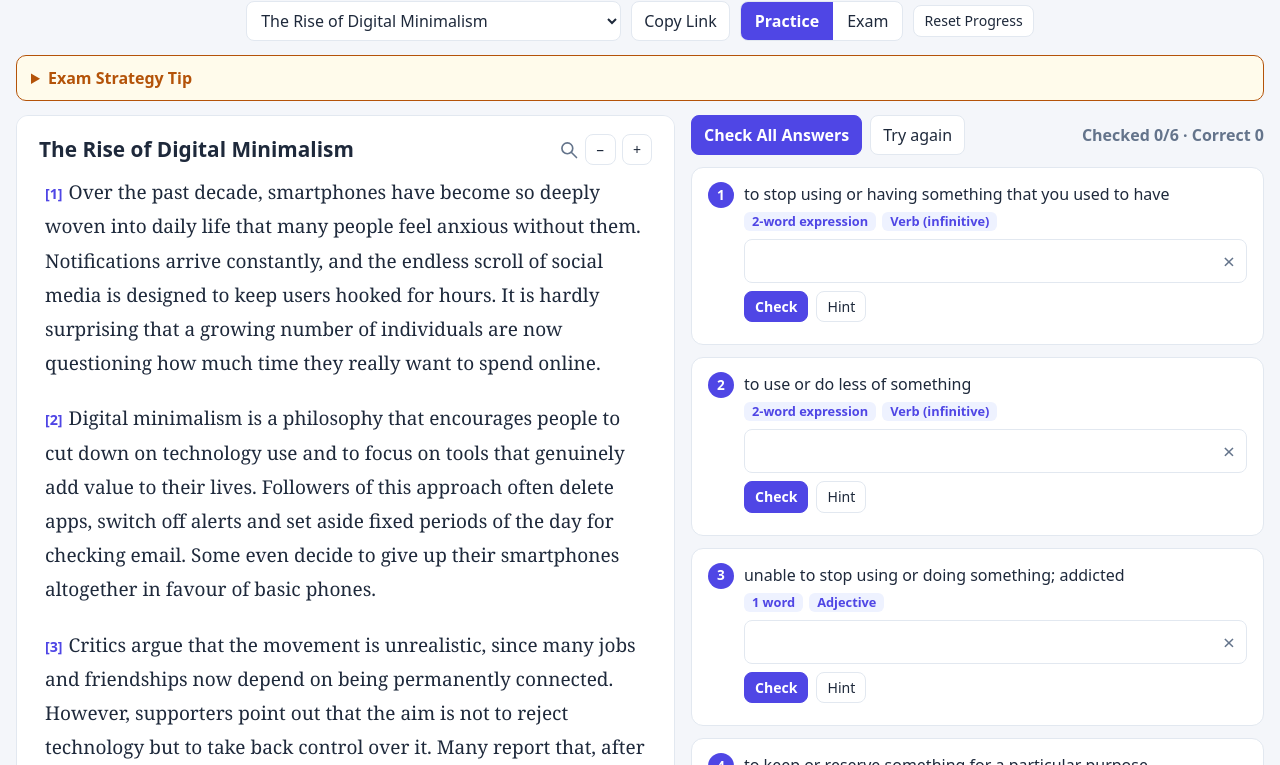
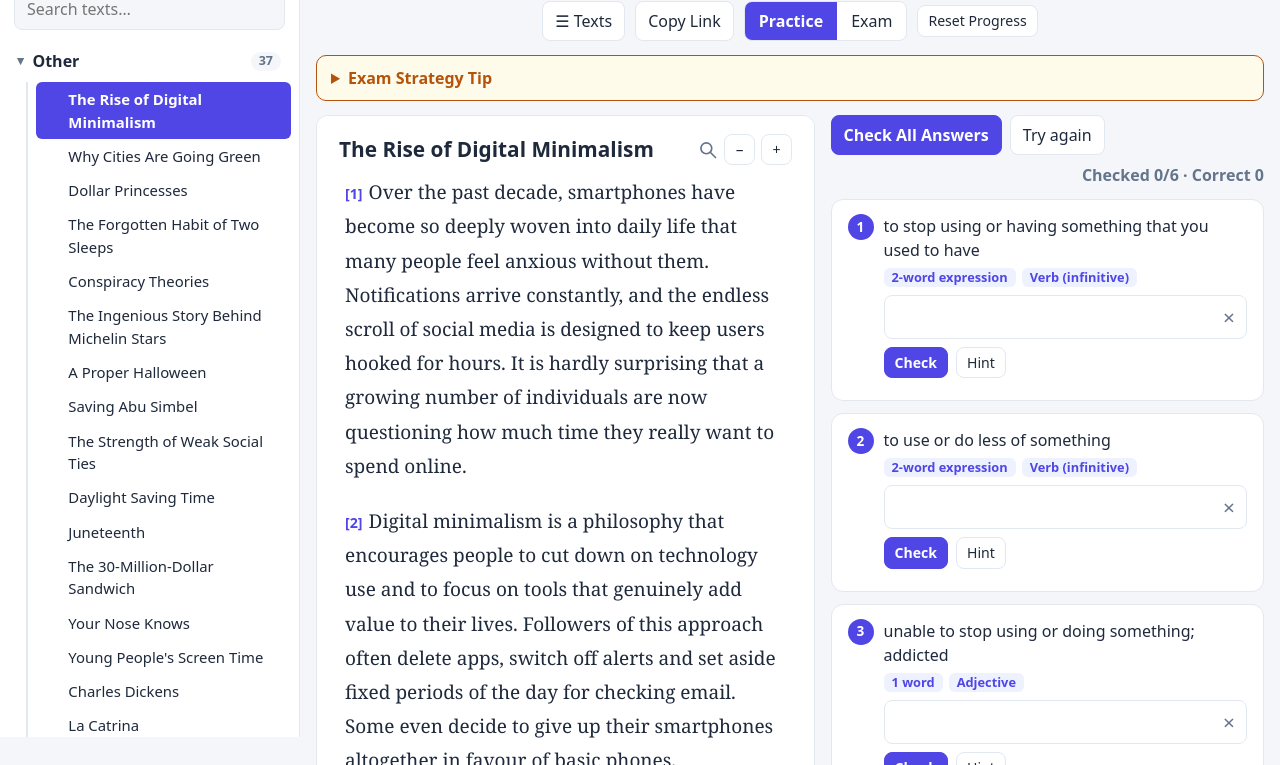
Before and after one commit to sergioreygodoy-edu/wordfindertrainer, a plain HTML site: page index.html in a window 1280 px wide. Shown: the part 63-828 px from the top of the page. Drawn offline with Linux system fonts and the light colour scheme.

Commit message:
Add files via upload

```diff
--- a/index.html
+++ b/index.html
@@ -4,7 +4,6 @@
 <meta charset="utf-8">
 <meta name="viewport" content="width=device-width, initial-scale=1">
 <title>PAU Vocabulary Trainer</title>
-<link rel="icon" type="image/x-icon" href="favicon.ico">
 <style>
 :root{--bg:#f4f6fa;--card:#fff;--ink:#1e293b;--mut:#64748b;--line:#e2e8f0;--pri:#4f46e5;--pri-ink:#fff;--soft:#eef2ff;--ok:#047857;--okbg:#ecfdf5;--bad:#be123c;--badbg:#fff1f2;--warn:#b45309;--warnbg:#fffbeb;--fs:19px;color-scheme:light}
 [data-theme=dark]{--bg:#161616;--card:#222;--ink:#e6e6e6;--mut:#a1a1a1;--line:#3a3a3a;--pri:#d4d4d4;--pri-ink:#161616;--soft:#2f2f2f;--ok:#4ade80;--okbg:#14261b;--bad:#fb7185;--badbg:#2b1a1e;--warn:#fbbf24;--warnbg:#2b2512;color-scheme:dark}
@@ -12,7 +11,40 @@
 body{margin:0;background:var(--bg);color:var(--ink);font:16px/1.5 system-ui,-apple-system,"Segoe UI",Roboto,sans-serif;transition:background .25s,color .25s}
 button,select,input{font:inherit;color:inherit}
 :focus-visible{outline:3px solid var(--pri);outline-offset:2px}
-.wrap{max-width:1280px;margin:0 auto;padding:16px}
+.wrap{max-width:1280px;margin:0 auto;padding:16px;width:100%;min-width:0}
+.layout{--sw:300px;display:grid;grid-template-columns:var(--sw) 1fr;min-height:100vh;transition:grid-template-columns .25s}
+.layout.closed{--sw:0px}
+#side{background:var(--card);border-right:1px solid var(--line);position:sticky;top:0;height:100vh;overflow:hidden auto;display:flex;flex-direction:column}
+.layout.closed #side{visibility:hidden;transition:transform .25s,visibility 0s .25s}
+.sh{display:flex;justify-content:space-between;align-items:center;padding:14px 16px 8px}
+.sh strong{font-size:1.05rem}
+#x{display:none}
+.search{margin:4px 14px 10px;padding:8px 12px;border:1px solid var(--line);border-radius:8px;background:var(--bg);width:calc(100% - 28px)}
+nav{padding:0 8px 24px;flex:1}
+.cat-h{width:100%;display:flex;align-items:center;gap:8px;background:none;border:0;border-radius:8px;padding:9px 10px;cursor:pointer;text-align:left;font-weight:600}
+.cat-h:hover{background:var(--soft)}
+.chev{transition:transform .2s;color:var(--mut);font-size:.8rem}
+.cat.open .chev{transform:rotate(90deg)}
+.cnt{margin-left:auto;font-size:.78rem;font-weight:600;color:var(--mut);background:var(--bg);border-radius:10px;padding:0 8px}
+.cat ul{list-style:none;margin:0 0 6px 18px;padding:0 0 0 8px;border-left:2px solid var(--line);display:none}
+.cat.open ul{display:block}
+.item{width:100%;display:flex;gap:6px;background:none;border:0;border-radius:6px;padding:6px 10px;cursor:pointer;text-align:left;font-size:.93rem}
+.item:hover{background:var(--soft)}
+.item.cur{background:var(--pri);color:var(--pri-ink);font-weight:600}
+.tick{width:1.1em;flex:none;color:var(--ok);font-weight:700}
+.item.cur .tick{color:inherit}
+.ttl{flex:1}
+.sc{margin-left:auto;font-size:.78rem;color:var(--mut)}
+.item.cur .sc{color:inherit}
+.none{padding:12px;color:var(--mut)}
+.back{display:none}
+@media(max-width:800px){
+  .layout{grid-template-columns:1fr}
+  #side{position:fixed;inset:0 auto 0 0;width:min(86vw,320px);z-index:5;transform:translateX(-100%);transition:transform .25s,visibility 0s .25s;visibility:hidden;box-shadow:4px 0 24px rgba(0,0,0,.3)}
+  .layout:not(.closed) #side{transform:none;visibility:visible;transition:transform .25s}
+  .layout:not(.closed) .back{display:block;position:fixed;inset:0;background:rgba(0,0,0,.45);z-index:4}
+  #x{display:block}
+}
 .top{display:grid;grid-template-columns:1fr auto 1fr;align-items:center;gap:12px}
 .top h1{grid-column:2;text-align:center}
 .tools{grid-column:3;justify-self:end;display:flex;align-items:center;gap:8px}
@@ -46,7 +78,8 @@ body.exam .timer{display:inline-flex}
 .tip summary{cursor:pointer;font-weight:600;color:var(--warn)}
 .tip ul{margin:8px 0 2px;padding-left:20px}
 .split{display:grid;gap:16px;grid-template-columns:1fr}
-@media(min-width:900px){.split{grid-template-columns:1.15fr 1fr;align-items:start}.read{position:sticky;top:12px;max-height:calc(100vh - 24px);overflow:auto}}
+@media(min-width:1200px){.split{grid-template-columns:1.15fr 1fr;align-items:start}.read{position:sticky;top:12px;max-height:calc(100vh - 24px);overflow:auto}}
+@media(min-width:900px) and (max-width:1199.98px){.layout.closed .split{grid-template-columns:1.15fr 1fr;align-items:start}.layout.closed .read{position:sticky;top:12px;max-height:calc(100vh - 24px);overflow:auto}}
 .card,.q,.read{background:var(--card);border:1px solid var(--line);border-radius:12px}
 .read{padding:18px 22px}
 .rh{display:flex;justify-content:space-between;align-items:flex-start;gap:10px;flex-wrap:wrap;margin-bottom:8px}
@@ -89,7 +122,14 @@ body.exam .practice{display:none!important}
 </style>
 </head>
 <body>
-<div class="wrap" id="app">
+<div class="layout" id="app">
+<aside id="side" aria-label="Texts by topic">
+  <div class="sh"><strong>Texts</strong><button class="btn sm" id="x" type="button" aria-label="Close menu">✕</button></div>
+  <input class="search" id="q" type="search" placeholder="Search texts…" aria-label="Search texts" autocomplete="off">
+  <nav id="nav"></nav>
+</aside>
+<div class="back" id="back"></div>
+<div class="wrap">
   <div class="top">
     <h1>PAU Vocabulary Trainer</h1>
     <div class="tools">
@@ -104,8 +144,7 @@ body.exam .practice{display:none!important}
     </div>
   </div>
   <div class="bar">
-    <label for="sel" class="hide">Choose a text</label>
-    <select id="sel"></select>
+    <button class="btn" id="tog" type="button" aria-controls="side" aria-expanded="true">☰ Texts</button>
     <button class="btn" id="copy" type="button">Copy Link</button>
     <div class="seg" role="group" aria-label="Mode">
       <button type="button" id="mPractice" aria-pressed="true">Practice</button>
@@ -148,6 +187,7 @@ body.exam .practice{display:none!important}
     </section>
   </div>
 </div>
+</div>
 <div class="toast" id="toast" role="status"></div>
 
 <script src="texts.js"></script>
@@ -158,7 +198,7 @@ body.exam .practice{display:none!important}
   function h(t, c, x) { var e = document.createElement(t); if (c) e.className = c; if (x != null) e.textContent = x; return e; }
 
   function fail(detail) {
-    document.getElementById("app").innerHTML = "";
+    var a = document.getElementById("app"); a.innerHTML = ""; a.className = "wrap";
     var d = h("div", "err");
     d.append(h("h2", null, "The texts could not be loaded"),
       h("p", null, "Check that texts.js is in the same folder as index.html and that it has no typos. The most common mistake is a missing comma or quotation mark between texts."),
@@ -204,14 +244,48 @@ body.exam .practice{display:none!important}
   /* ---------- state ---------- */
   var cur, st, lastInput = null;
 
+  var mobile = window.matchMedia("(max-width:800px)"), layout = $("#app"), navBuilt = false;
+  function setOpen(sec, on) { sec.classList.toggle("open", on); sec.firstChild.setAttribute("aria-expanded", String(on)); }
+  function setSide(open, persist) {
+    layout.classList.toggle("closed", !open);
+    $("#tog").setAttribute("aria-expanded", String(open));
+    if (persist && !mobile.matches) { store.side = open; save(); }
+  }
+  /* Groups texts by their "category" field: categories appear in order of first use; no category -> "Other" */
+  function buildNav() {
+    var groups = [], by = {}, nav = $("#nav");
+    EXERCISES_DATA.forEach(function (ex) {
+      var n = ex.category || "Other";
+      if (!by[n]) { by[n] = { name: n, items: [] }; groups.push(by[n]); }
+      by[n].items.push(ex);
+    });
+    groups.forEach(function (g) {
+      var sec = h("section", "cat"), btn = h("button", "cat-h"), ul = h("ul");
+      btn.type = "button"; btn.setAttribute("aria-expanded", "false");
+      btn.append(h("span", "chev", "▸"), h("span", null, g.name), h("span", "cnt", g.items.length));
+      btn.addEventListener("click", function () { setOpen(sec, !sec.classList.contains("open")); });
+      g.items.forEach(function (ex) {
+        var li = h("li"), b = h("button", "item");
+        b.type = "button"; b.dataset.id = ex.id;
+        b.append(h("span", "tick"), h("span", "ttl", ex.title), h("span", "sc"));
+        b.addEventListener("click", function () { load(ex.id); if (mobile.matches) setSide(false); });
+        li.append(b); ul.append(li);
+      });
+      sec.append(btn, ul); sec._g = g; nav.append(sec);
+    });
+    var none = h("p", "none", "No texts found."); none.id = "none"; none.hidden = true; nav.append(none);
+    navBuilt = true;
+  }
   function renderSelect() {
-    var sel = $("#sel"), v = cur ? cur.id : "";
-    sel.innerHTML = "";
-    EXERCISES_DATA.forEach(function (ex) {
-      var d = store.done[ex.id], o = h("option", null, (d ? "✓ " : "") + ex.title + (d ? " (best " + d.best + "/" + d.total + ")" : ""));
-      o.value = ex.id; sel.append(o);
+    if (!navBuilt) buildNav();
+    document.querySelectorAll(".item").forEach(function (b) {
+      var d = store.done[b.dataset.id], on = cur && b.dataset.id === cur.id;
+      b.querySelector(".tick").textContent = d ? "✓" : "";
+      b.querySelector(".sc").textContent = d ? d.best + "/" + d.total : "";
+      b.classList.toggle("cur", !!on);
+      if (on) b.setAttribute("aria-current", "true"); else b.removeAttribute("aria-current");
     });
-    sel.value = v;
+    document.querySelectorAll(".cat").forEach(function (s) { if (cur && s._g.items.indexOf(cur) > -1) setOpen(s, true); });
   }
 
   function load(id, push) {
@@ -370,7 +444,23 @@ body.exam .practice{display:none!important}
   });
 
   /* ---------- toolbar ---------- */
-  $("#sel").addEventListener("change", function () { load(this.value); });
+  $("#tog").addEventListener("click", function () { setSide(layout.classList.contains("closed"), true); });
+  $("#x").addEventListener("click", function () { setSide(false); });
+  $("#back").addEventListener("click", function () { setSide(false); });
+  document.addEventListener("keydown", function (e) { if (e.key === "Escape" && mobile.matches) setSide(false); });
+  $("#q").addEventListener("input", function () {
+    var q = this.value.trim().toLowerCase(), any = false;
+    document.querySelectorAll(".cat").forEach(function (s) {
+      var hits = 0;
+      s.querySelectorAll("li").forEach(function (li) {
+        var m = !q || li.textContent.toLowerCase().indexOf(q) > -1;
+        li.hidden = !m; if (m) hits++;
+      });
+      s.hidden = !hits; if (hits) any = true;
+      if (q && hits) setOpen(s, true);
+    });
+    $("#none").hidden = any;
+  });
   $("#copy").addEventListener("click", function () {
     var url = location.href.split(/[?#]/)[0] + "?text=" + encodeURIComponent(cur.id);
     function fallback() {
@@ -409,6 +499,7 @@ body.exam .practice{display:none!important}
     setTheme(store.theme || (window.matchMedia && matchMedia("(prefers-color-scheme: dark)").matches ? "dark" : "light"));
     if (store.fs) setFs(store.fs);
     setMode(store.mode === "exam");
+    setSide(mobile.matches ? false : store.side !== false);
     load(new URLSearchParams(location.search).get("text"));
   } catch (e) {
     fail("Technical detail: " + e.message + " (check the structure of your texts in texts.js).");
```
